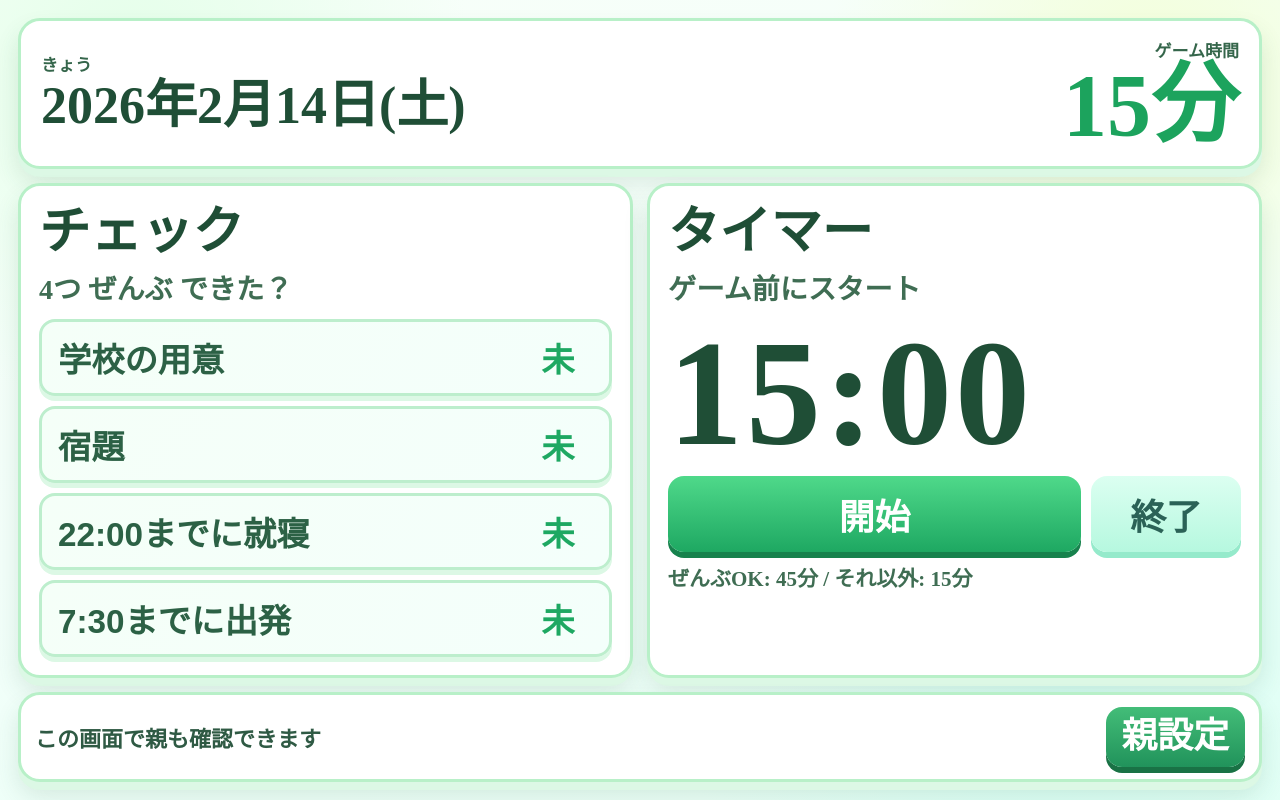
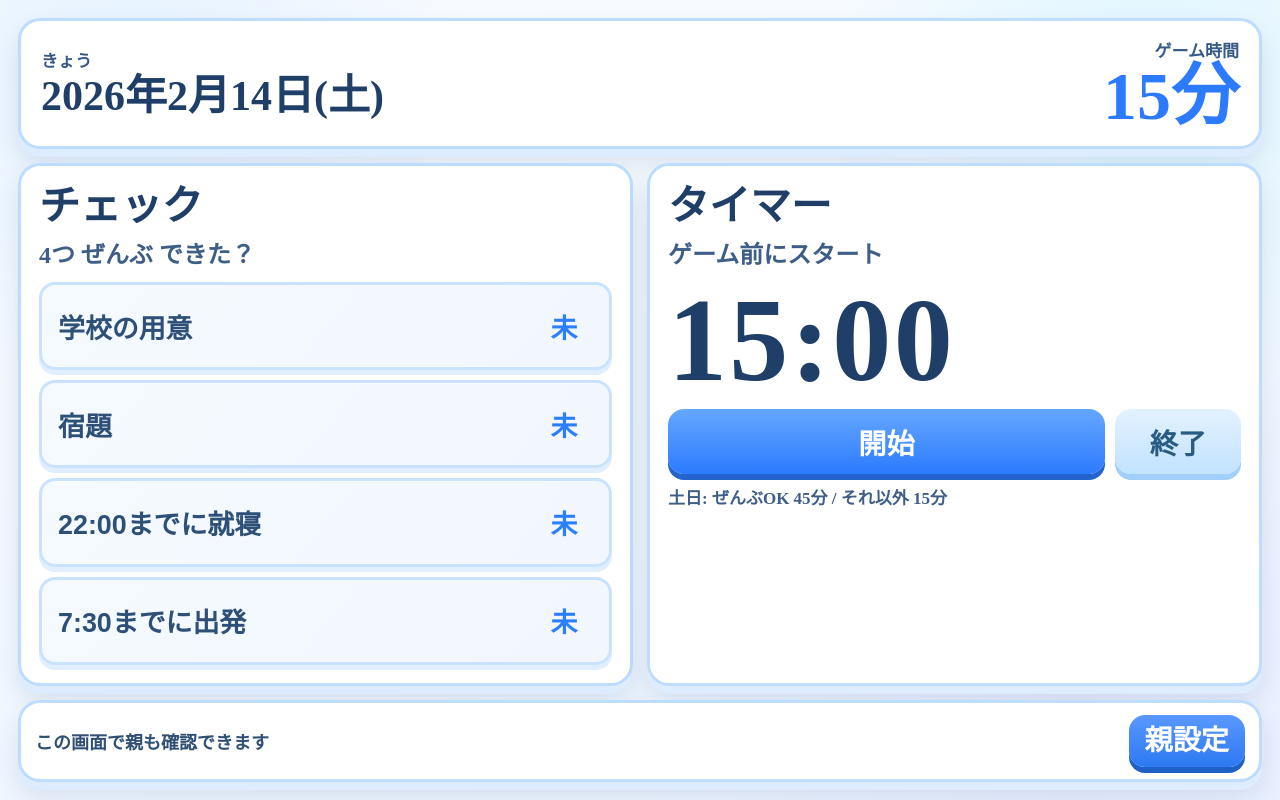
Before and after one commit to a2kiti/webapp20260214, a Next.js app: page / in a window 1280 px wide. Built offline with nearby package versions, Linux system fonts and the light colour scheme.

Commit message:
feat: add weekend timer settings and switch theme to blue

```diff
--- a/src/app/page.module.css
+++ b/src/app/page.module.css
@@ -7,19 +7,19 @@
   grid-template-rows: auto 1fr auto;
   gap: 14px;
   background:
-    radial-gradient(circle at 10% 8%, #e4ffe9 0%, transparent 25%),
-    radial-gradient(circle at 90% 10%, #f3ffd9 0%, transparent 24%),
-    radial-gradient(circle at 84% 88%, #d9fff5 0%, transparent 30%),
-    linear-gradient(165deg, #f8fff9 0%, #f3fffa 50%, #e8fff6 100%);
+    radial-gradient(circle at 10% 8%, #e5f2ff 0%, transparent 25%),
+    radial-gradient(circle at 90% 10%, #dff6ff 0%, transparent 24%),
+    radial-gradient(circle at 84% 88%, #e8ecff 0%, transparent 30%),
+    linear-gradient(165deg, #f8fbff 0%, #f3f8ff 50%, #eaf3ff 100%);
 }
 
 .headerCard,
 .card,
 .footer {
   background: #fff;
-  border: 3px solid #b8f0c8;
+  border: 3px solid #bddcff;
   border-radius: 22px;
-  box-shadow: 0 8px 0 #dcf8e5, 0 14px 24px rgb(51 102 73 / 14%);
+  box-shadow: 0 8px 0 #deecff, 0 14px 24px rgb(52 87 129 / 14%);
 }
 
 .headerCard {
@@ -31,13 +31,13 @@
 
 .label {
   font-size: 17px;
-  color: #35664b;
+  color: #365988;
   font-weight: 800;
 }
 
 .date {
-  font-size: clamp(32px, 4.2vw, 52px);
-  color: #1f4e36;
+  font-size: clamp(26px, 3.4vw, 42px);
+  color: #1f3f68;
   line-height: 1.15;
 }
 
@@ -46,15 +46,15 @@
 }
 
 .minutes {
-  font-size: clamp(54px, 7vw, 88px);
+  font-size: clamp(42px, 5.8vw, 68px);
   line-height: 1;
-  color: #1ca35d;
+  color: #2c7bff;
   font-weight: 900;
 }
 
 .carry {
-  font-size: 22px;
-  color: #25665d;
+  font-size: 18px;
+  color: #2c5f86;
   font-weight: 800;
 }
 
@@ -73,16 +73,16 @@
 }
 
 .card h2 {
-  font-size: clamp(34px, 4vw, 52px);
-  color: #1f4e36;
+  font-size: clamp(28px, 3.2vw, 42px);
+  color: #1f3f68;
   line-height: 1.1;
 }
 
 .sub {
   margin-top: 6px;
   margin-bottom: 12px;
-  color: #3f6d53;
-  font-size: clamp(19px, 2.2vw, 30px);
+  color: #3e5e87;
+  font-size: clamp(16px, 1.9vw, 24px);
   font-weight: 700;
 }
 
@@ -95,48 +95,48 @@
 }
 
 .checkItem {
-  border: 3px solid #bdeecd;
+  border: 3px solid #c8e2ff;
   border-radius: 16px;
-  background: linear-gradient(130deg, #f5fff8 0%, #f4fffb 100%);
-  box-shadow: 0 5px 0 #dcf8e5;
+  background: linear-gradient(130deg, #f5faff 0%, #f2f7ff 100%);
+  box-shadow: 0 5px 0 #e0eeff;
   text-align: left;
   padding: 12px 16px;
   display: flex;
   justify-content: space-between;
   align-items: center;
-  font-size: clamp(23px, 2.6vw, 37px);
-  color: #2c6145;
+  font-size: clamp(18px, 2.1vw, 30px);
+  color: #2e5078;
   font-weight: 900;
 }
 
 .checkItem strong {
-  min-width: 70px;
+  min-width: 58px;
   text-align: center;
-  color: #1ea862;
+  color: #2b7fff;
 }
 
 .checkOn {
-  border-color: #84e29f;
-  background: linear-gradient(130deg, #dbfbe5 0%, #edfff2 100%);
-  box-shadow: 0 5px 0 #c6f4d5;
-  color: #1e5c34;
+  border-color: #9bd3ff;
+  background: linear-gradient(130deg, #e9f7ff 0%, #f1f9ff 100%);
+  box-shadow: 0 5px 0 #d6edff;
+  color: #1f4f7b;
 }
 
 .note {
   margin-top: 8px;
-  font-size: 20px;
-  color: #9a5243;
+  font-size: 16px;
+  color: #8f4f47;
   font-weight: 700;
 }
 
 .timer {
   margin-top: 4px;
   margin-bottom: 12px;
-  font-size: clamp(86px, 12vw, 150px);
+  font-size: clamp(68px, 9.4vw, 118px);
   line-height: 0.94;
   letter-spacing: 0.02em;
   font-weight: 900;
-  color: #1f4e36;
+  color: #1f3f68;
 }
 
 .timerButtons {
@@ -149,7 +149,7 @@
 .settingsLink {
   border: none;
   border-radius: 16px;
-  font-size: clamp(24px, 2.8vw, 42px);
+  font-size: clamp(20px, 2.2vw, 32px);
   font-weight: 900;
   padding: 12px 16px;
 }
@@ -157,15 +157,15 @@
 .primaryBtn {
   flex: 1;
   color: #fff;
-  background: linear-gradient(180deg, #4fd98a 0%, #1ea862 100%);
-  box-shadow: 0 6px 0 #17824d;
+  background: linear-gradient(180deg, #65a7ff 0%, #2c7bff 100%);
+  box-shadow: 0 6px 0 #2363cb;
 }
 
 .secondaryBtn {
-  width: 150px;
-  color: #2b6257;
-  background: linear-gradient(180deg, #dcfff1 0%, #b6f8df 100%);
-  box-shadow: 0 6px 0 #95eacb;
+  width: 126px;
+  color: #2a5b82;
+  background: linear-gradient(180deg, #e3f2ff 0%, #c2e2ff 100%);
+  box-shadow: 0 6px 0 #a1cefb;
 }
 
 .primaryBtn:disabled,
@@ -175,8 +175,8 @@
 
 .rule {
   margin-top: 10px;
-  font-size: 21px;
-  color: #3f6d53;
+  font-size: 17px;
+  color: #3e5e87;
   font-weight: 700;
 }
 
@@ -186,8 +186,8 @@
   justify-content: space-between;
   align-items: center;
   gap: 8px;
-  font-size: 22px;
-  color: #2f5a44;
+  font-size: 18px;
+  color: #2f4f74;
   font-weight: 700;
 }
 
@@ -195,8 +195,8 @@
   color: #fff;
   text-decoration: none;
   line-height: 1;
-  background: linear-gradient(180deg, #43bd78 0%, #21935b 100%);
-  box-shadow: 0 6px 0 #197245;
+  background: linear-gradient(180deg, #5a98ff 0%, #2d79f1 100%);
+  box-shadow: 0 6px 0 #1f60c6;
 }
 
 .fullscreenTimer {
@@ -204,9 +204,9 @@
   inset: 0;
   z-index: 50;
   background:
-    radial-gradient(circle at 18% 12%, #dfffe9 0%, transparent 24%),
-    radial-gradient(circle at 80% 14%, #f0ffd8 0%, transparent 20%),
-    linear-gradient(165deg, #2fa46a 0%, #208957 50%, #176b43 100%);
+    radial-gradient(circle at 18% 12%, #e4f2ff 0%, transparent 24%),
+    radial-gradient(circle at 80% 14%, #def7ff 0%, transparent 20%),
+    linear-gradient(165deg, #2a74db 0%, #1f5eb8 50%, #184896 100%);
   color: #fff;
   display: grid;
   grid-template-rows: auto 1fr auto auto;
@@ -216,20 +216,20 @@
 }
 
 .fullscreenLabel {
-  font-size: clamp(38px, 4.2vw, 62px);
+  font-size: clamp(30px, 3.4vw, 48px);
   font-weight: 900;
 }
 
 .fullscreenTime {
-  font-size: clamp(150px, 30vw, 360px);
+  font-size: clamp(118px, 22vw, 280px);
   line-height: 0.9;
   font-weight: 900;
   letter-spacing: 0.03em;
 }
 
 .fullscreenHint {
-  font-size: clamp(30px, 3.2vw, 48px);
-  color: #e9fff1;
+  font-size: clamp(24px, 2.6vw, 38px);
+  color: #ecf5ff;
   font-weight: 700;
 }
 
@@ -241,22 +241,22 @@
 
 .fullscreenButtons .primaryBtn,
 .fullscreenButtons .secondaryBtn {
-  font-size: clamp(34px, 4vw, 56px);
+  font-size: clamp(28px, 3.2vw, 44px);
   padding: 16px 20px;
 }
 
 .fullscreenButtons .secondaryBtn {
-  width: 220px;
-  color: #245841;
-  background: linear-gradient(180deg, #e2fff2 0%, #b3f5d6 100%);
-  box-shadow: 0 7px 0 #8fe4be;
+  width: 180px;
+  color: #295179;
+  background: linear-gradient(180deg, #e3f2ff 0%, #b8dcff 100%);
+  box-shadow: 0 7px 0 #97c8fa;
 }
 
 .confirmOverlay {
   position: fixed;
   inset: 0;
   z-index: 60;
-  background: rgb(16 53 32 / 54%);
+  background: rgb(20 43 76 / 54%);
   display: grid;
   place-items: center;
   padding: 20px;
@@ -265,23 +265,23 @@
 .confirmModal {
   width: min(700px, 100%);
   background: #fff;
-  border: 3px solid #b8f0c8;
+  border: 3px solid #bddcff;
   border-radius: 20px;
-  box-shadow: 0 8px 0 #dcf8e5, 0 16px 32px rgb(41 91 62 / 28%);
+  box-shadow: 0 8px 0 #deecff, 0 16px 32px rgb(38 76 122 / 28%);
   padding: 20px;
   display: grid;
   gap: 14px;
 }
 
 .confirmModal h3 {
-  color: #1f4e36;
-  font-size: clamp(34px, 4vw, 52px);
+  color: #1f3f68;
+  font-size: clamp(28px, 3.2vw, 42px);
   line-height: 1.12;
 }
 
 .confirmModal p {
-  color: #2e6148;
-  font-size: clamp(24px, 2.8vw, 38px);
+  color: #2f5279;
+  font-size: clamp(20px, 2.2vw, 30px);
   font-weight: 700;
 }
 
@@ -308,11 +308,11 @@
   }
 
   .secondaryBtn {
-    width: 110px;
+    width: 96px;
   }
 
   .fullscreenButtons .secondaryBtn {
-    width: 130px;
+    width: 112px;
   }
 
   .confirmButtons {
--- a/src/app/page.tsx
+++ b/src/app/page.tsx
@@ -27,6 +27,8 @@ type Settings = {
   alarmVolume: number;
   fullCompletionMinutes: number;
   fallbackMinutes: number;
+  fullCompletionMinutesWeekend: number;
+  fallbackMinutesWeekend: number;
 };
 
 const STORAGE_RECORDS_KEY = "habit-game-records";
@@ -38,6 +40,8 @@ const DEFAULT_SETTINGS: Settings = {
   alarmVolume: 70,
   fullCompletionMinutes: 45,
   fallbackMinutes: 15,
+  fullCompletionMinutesWeekend: 45,
+  fallbackMinutesWeekend: 15,
 };
 const DEFAULT_CHECKS: DailyChecks = {
   prep: false,
@@ -70,8 +74,16 @@ function getYesterdayKey(todayKey: string): string {
   return `${y}-${m}-${d}`;
 }
 
-function allocationFromChecks(checks: DailyChecks, settings: Settings): number {
-  return Object.values(checks).every(Boolean) ? settings.fullCompletionMinutes : settings.fallbackMinutes;
+function isWeekend(dateKey: string): boolean {
+  const day = new Date(`${dateKey}T00:00:00`).getDay();
+  return day === 0 || day === 6;
+}
+
+function allocationFromChecks(checks: DailyChecks, settings: Settings, weekend: boolean): number {
+  if (Object.values(checks).every(Boolean)) {
+    return weekend ? settings.fullCompletionMinutesWeekend : settings.fullCompletionMinutes;
+  }
+  return weekend ? settings.fallbackMinutesWeekend : settings.fallbackMinutes;
 }
 
 function formatClock(seconds: number): string {
@@ -113,6 +125,14 @@ function loadSettings(): Settings {
         typeof parsed.fallbackMinutes === "number"
           ? Math.max(1, Math.min(180, Math.round(parsed.fallbackMinutes)))
           : DEFAULT_SETTINGS.fallbackMinutes,
+      fullCompletionMinutesWeekend:
+        typeof parsed.fullCompletionMinutesWeekend === "number"
+          ? Math.max(1, Math.min(180, Math.round(parsed.fullCompletionMinutesWeekend)))
+          : DEFAULT_SETTINGS.fullCompletionMinutesWeekend,
+      fallbackMinutesWeekend:
+        typeof parsed.fallbackMinutesWeekend === "number"
+          ? Math.max(1, Math.min(180, Math.round(parsed.fallbackMinutesWeekend)))
+          : DEFAULT_SETTINGS.fallbackMinutesWeekend,
     };
   } catch {
     return DEFAULT_SETTINGS;
@@ -275,8 +295,12 @@ export default function Home() {
 
   const currentAllocation = useMemo(() => {
     if (!today) return 15;
-    return allocationFromChecks(today.checks, settings);
+    return allocationFromChecks(today.checks, settings, isWeekend(today.date));
   }, [today, settings]);
+
+  const weekend = today ? isWeekend(today.date) : false;
+  const todayFullMinutes = weekend ? settings.fullCompletionMinutesWeekend : settings.fullCompletionMinutes;
+  const todayFallbackMinutes = weekend ? settings.fallbackMinutesWeekend : settings.fallbackMinutes;
 
   const grantedMinutes = today?.lockedAllocationMinutes ?? currentAllocation;
   const initialSeconds = grantedMinutes * 60 + (today?.carryInSeconds ?? 0);
@@ -419,7 +443,7 @@ export default function Home() {
             </button>
           </div>
           <p className={styles.rule}>
-            ぜんぶOK: {settings.fullCompletionMinutes}分 / それ以外: {settings.fallbackMinutes}分
+            {weekend ? "土日" : "平日"}: ぜんぶOK {todayFullMinutes}分 / それ以外 {todayFallbackMinutes}分
           </p>
         </article>
       </section>
@@ -455,7 +479,7 @@ export default function Home() {
         <section className={styles.confirmOverlay}>
           <article className={styles.confirmModal}>
             <h3>チェック未完了です</h3>
-            <p>このまま始めると {settings.fallbackMinutes}分 です。始めますか？</p>
+            <p>このまま始めると {todayFallbackMinutes}分 です。始めますか？</p>
             <div className={styles.confirmButtons}>
               <button type="button" className={styles.secondaryBtn} onClick={() => setShowStartConfirm(false)}>
                 キャンセル
--- a/src/app/settings/settings.module.css
+++ b/src/app/settings/settings.module.css
@@ -4,32 +4,32 @@
   overflow-y: auto;
   display: block;
   background:
-    radial-gradient(circle at 12% 10%, #e4ffe9 0%, transparent 24%),
-    radial-gradient(circle at 86% 85%, #d9fff5 0%, transparent 30%),
-    linear-gradient(165deg, #f8fff9 0%, #f3fffa 50%, #e8fff6 100%);
+    radial-gradient(circle at 12% 10%, #e5f2ff 0%, transparent 24%),
+    radial-gradient(circle at 86% 85%, #e8ecff 0%, transparent 30%),
+    linear-gradient(165deg, #f8fbff 0%, #f3f8ff 50%, #eaf3ff 100%);
 }
 
 .card {
   width: min(900px, 100%);
   margin: 0 auto;
   background: #fff;
-  border: 3px solid #b8f0c8;
+  border: 3px solid #bddcff;
   border-radius: 22px;
-  box-shadow: 0 8px 0 #dcf8e5, 0 14px 24px rgb(51 102 73 / 14%);
+  box-shadow: 0 8px 0 #deecff, 0 14px 24px rgb(52 87 129 / 14%);
   padding: 18px;
   display: grid;
   gap: 14px;
 }
 
 .card h1 {
-  font-size: clamp(36px, 4.2vw, 56px);
-  color: #1f4e36;
+  font-size: clamp(30px, 3.5vw, 46px);
+  color: #1f3f68;
   line-height: 1.1;
 }
 
 .sub {
-  font-size: clamp(22px, 2.6vw, 34px);
-  color: #3f6d53;
+  font-size: clamp(18px, 2.1vw, 28px);
+  color: #3e5e87;
   font-weight: 700;
 }
 
@@ -37,15 +37,15 @@
   display: grid;
   gap: 10px;
   padding: 14px;
-  border: 3px solid #c9f4d7;
+  border: 3px solid #c8e2ff;
   border-radius: 16px;
-  background: linear-gradient(135deg, #f5fff8 0%, #f4fffb 100%);
+  background: linear-gradient(135deg, #f5faff 0%, #f2f7ff 100%);
 }
 
 .blockTitle {
-  font-size: clamp(26px, 3vw, 42px);
+  font-size: clamp(22px, 2.6vw, 34px);
   font-weight: 900;
-  color: #1f4e36;
+  color: #1f3f68;
 }
 
 .row {
@@ -64,18 +64,18 @@
 .block input,
 .block button,
 .back {
-  font-size: clamp(22px, 2.5vw, 36px);
+  font-size: clamp(18px, 2vw, 28px);
   border-radius: 14px;
   padding: 10px 14px;
 }
 
 .block label {
-  color: #2e6148;
+  color: #2f5279;
   font-weight: 800;
 }
 
 .block input {
-  border: 3px solid #bfeecf;
+  border: 3px solid #bddcff;
   background: #fff;
 }
 
@@ -90,15 +90,15 @@
 .block button {
   border: 0;
   font-weight: 900;
-  color: #2b6257;
-  background: linear-gradient(180deg, #dcfff1 0%, #b6f8df 100%);
-  box-shadow: 0 6px 0 #95eacb;
+  color: #2a5b82;
+  background: linear-gradient(180deg, #e3f2ff 0%, #c2e2ff 100%);
+  box-shadow: 0 6px 0 #a1cefb;
 }
 
 .block button.on {
   color: #fff;
-  background: linear-gradient(180deg, #4fd98a 0%, #1ea862 100%);
-  box-shadow: 0 6px 0 #17824d;
+  background: linear-gradient(180deg, #65a7ff 0%, #2c7bff 100%);
+  box-shadow: 0 6px 0 #2363cb;
 }
 
 .dangerBtn {
@@ -108,14 +108,14 @@
 }
 
 .hint {
-  font-size: clamp(20px, 2.2vw, 32px);
-  color: #3f6d53;
+  font-size: clamp(16px, 1.8vw, 24px);
+  color: #3e5e87;
   font-weight: 700;
 }
 
 .message {
-  font-size: clamp(22px, 2.4vw, 34px);
-  color: #1a8a52;
+  font-size: clamp(18px, 2vw, 28px);
+  color: #2275d6;
   font-weight: 900;
 }
 
@@ -125,15 +125,15 @@
   text-decoration: none;
   color: #fff;
   font-weight: 900;
-  background: linear-gradient(180deg, #43bd78 0%, #21935b 100%);
-  box-shadow: 0 6px 0 #197245;
+  background: linear-gradient(180deg, #5a98ff 0%, #2d79f1 100%);
+  box-shadow: 0 6px 0 #1f60c6;
 }
 
 .confirmOverlay {
   position: fixed;
   inset: 0;
   z-index: 40;
-  background: rgb(16 53 32 / 54%);
+  background: rgb(20 43 76 / 54%);
   display: grid;
   place-items: center;
   padding: 20px;
@@ -142,23 +142,23 @@
 .confirmModal {
   width: min(700px, 100%);
   background: #fff;
-  border: 3px solid #b8f0c8;
+  border: 3px solid #bddcff;
   border-radius: 20px;
-  box-shadow: 0 8px 0 #dcf8e5, 0 16px 32px rgb(41 91 62 / 28%);
+  box-shadow: 0 8px 0 #deecff, 0 16px 32px rgb(38 76 122 / 28%);
   padding: 20px;
   display: grid;
   gap: 14px;
 }
 
 .confirmModal h2 {
-  color: #1f4e36;
-  font-size: clamp(34px, 4vw, 52px);
+  color: #1f3f68;
+  font-size: clamp(28px, 3.2vw, 42px);
   line-height: 1.12;
 }
 
 .confirmModal p {
-  color: #2e6148;
-  font-size: clamp(24px, 2.8vw, 38px);
+  color: #2f5279;
+  font-size: clamp(20px, 2.2vw, 30px);
   font-weight: 700;
 }
 
```
Also changed, not shown: src/app/settings/page.tsx (+44 -2 lines).
